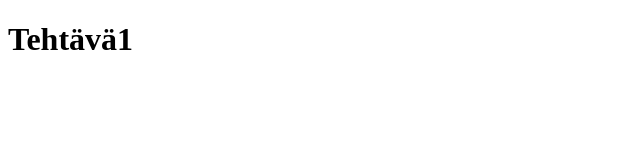
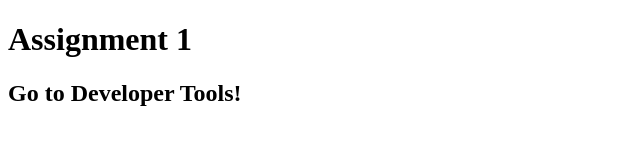
Before and after one commit to onnikiv/Javascript, a plain HTML site: page Module 1/assignment1.html in a window 1280 px wide. Shown: the whole page, without its empty margins (0-640 px from the left). Drawn offline with Linux system fonts and the light colour scheme.

Commit message:
Update titles and add new heading in assignment1.html and assignment2.html

```diff
--- a/Module 1/assignment1.html
+++ b/Module 1/assignment1.html
@@ -3,10 +3,11 @@
   <head>
     <meta charset="UTF-8" />
     <meta name="viewport" content="width=device-width, initial-scale=1.0" />
-    <title>Moduuli1 - Tehtävä1</title>
+    <title>Module 1 - Assignment 1</title>
     <script defer src="assignment1.js"></script>
   </head>
   <body>
-    <h1>Tehtävä1</h1>
+    <h1>Assignment 1</h1>
+    <h2>Go to Developer Tools!</h2>
   </body>
 </html>
```
Also changed, not shown: Module 1/assignment2.html (+4 -3 lines).
